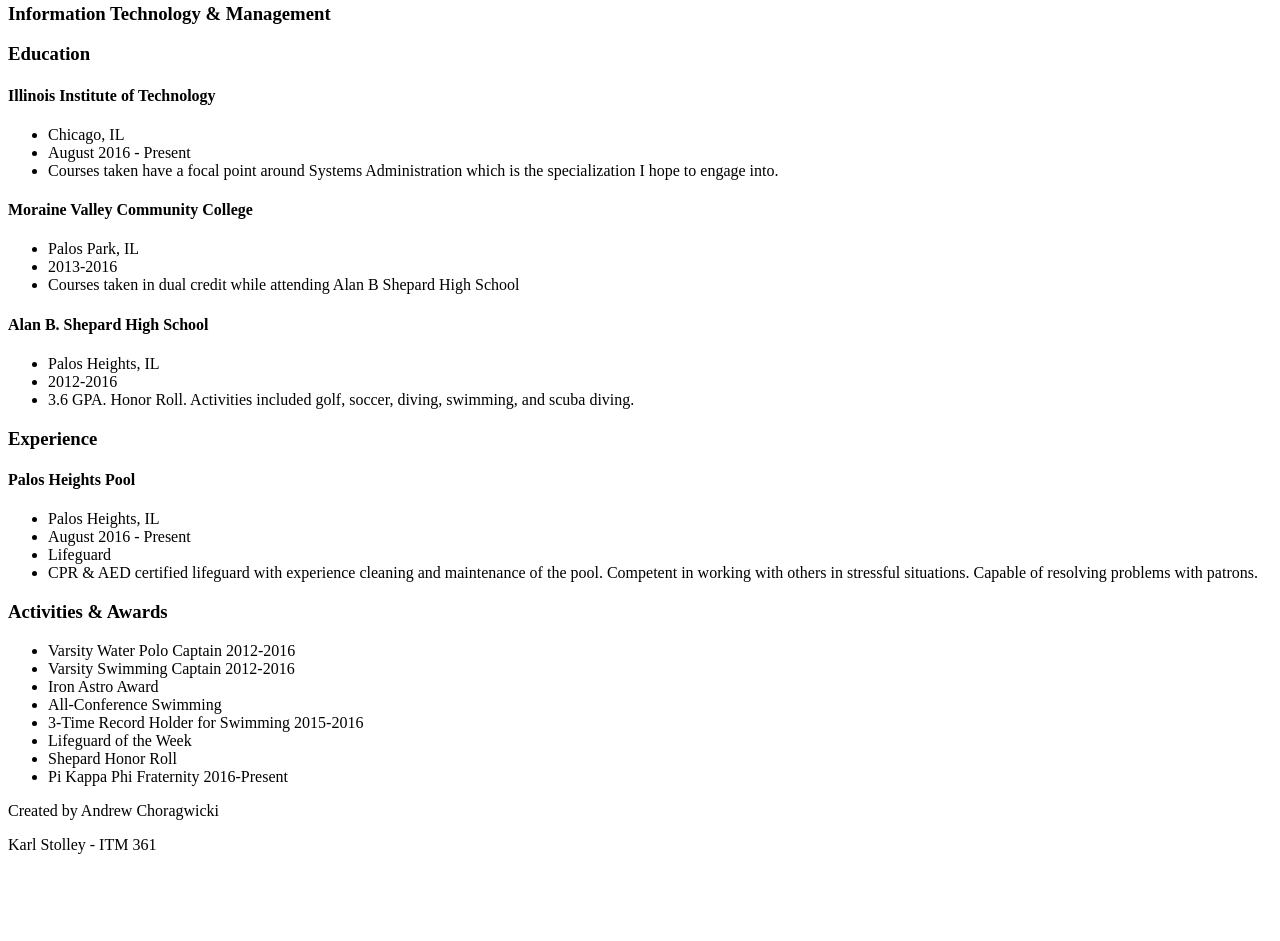
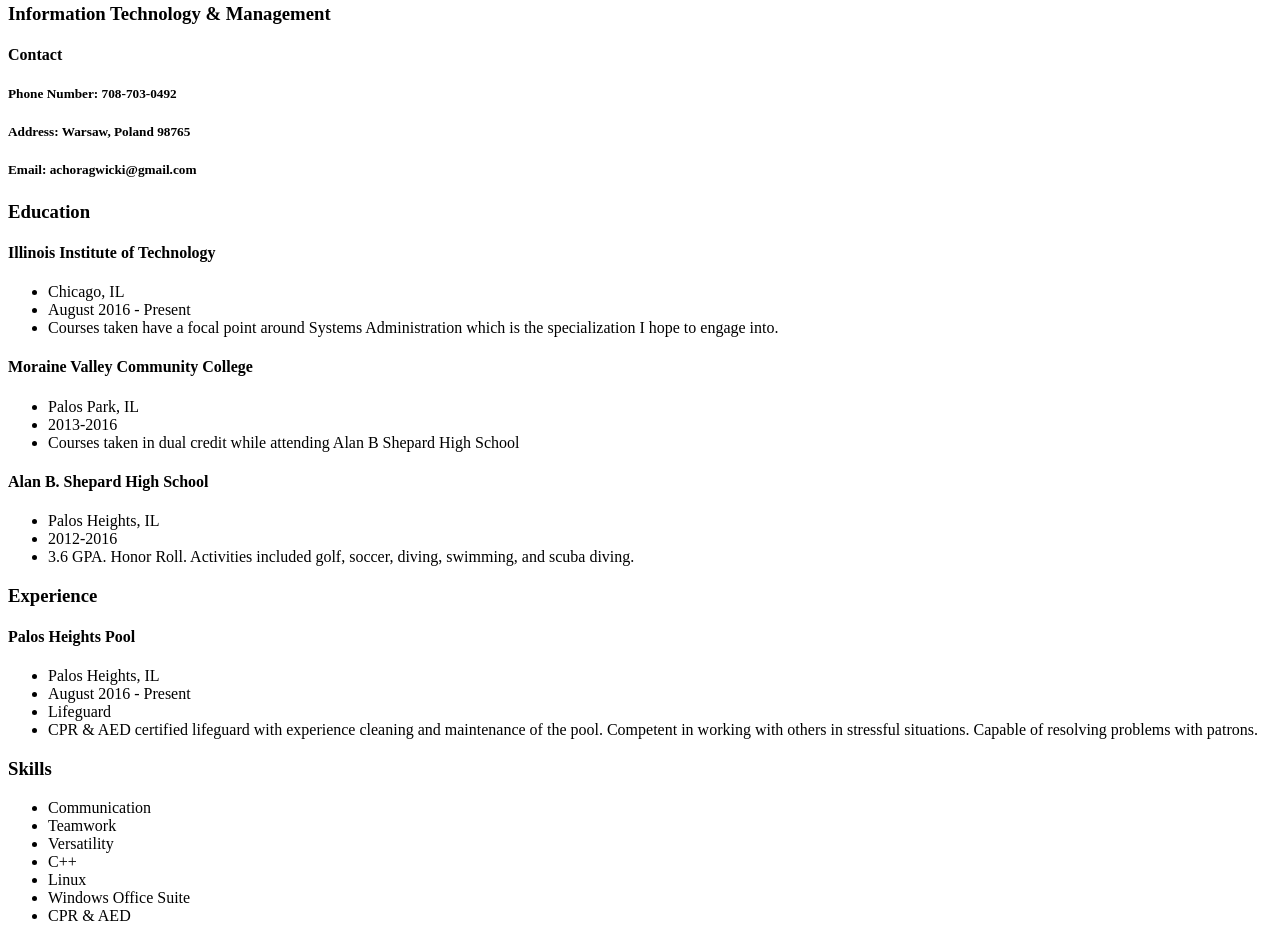
Before and after one commit to achoragwicki/Itm361_Project1, a plain HTML site: page Project 1/Resume/index.html in a window 1280 px wide. Shown: the part 180-1121 px from the top of the page. Before the commit the page ends 1050 px from the top, so only its background shows below. Drawn offline with Linux system fonts and the light colour scheme.

Commit message:
added final touches to resume

```diff
--- a/Project 1/Resume/index.html
+++ b/Project 1/Resume/index.html
@@ -16,9 +16,14 @@
       </nav>
     </header>
 
-    <section>
+    <section id="main info">
       <h2>Andrew Choragwicki</li>
       <h3>Information Technology &amp; Management</h3>
+
+      <h4>Contact</h4>
+      <h5>Phone Number: 708-703-0492</h5>
+      <h5>Address: Warsaw, Poland 98765</h5>
+      <h5>Email: achoragwicki@gmail.com</h5>
     </section>
 
     <section id="education">
@@ -60,6 +65,20 @@
       </ul>
     </section>
 
+    <section id="skills">
+      <h3>Skills</h3>
+      <ul>
+        <li>Communication</li>
+        <li>Teamwork</li>
+        <li>Versatility</li>
+        <li>C++</li>
+        <li>Linux</li>
+        <li>Windows Office Suite</li>
+        <li>CPR &amp; AED</li>
+      </ul>
+    </section>
+
+
     <section id="actvts">
       <h3>Activities &amp; Awards</h3>
       <ul>
```
